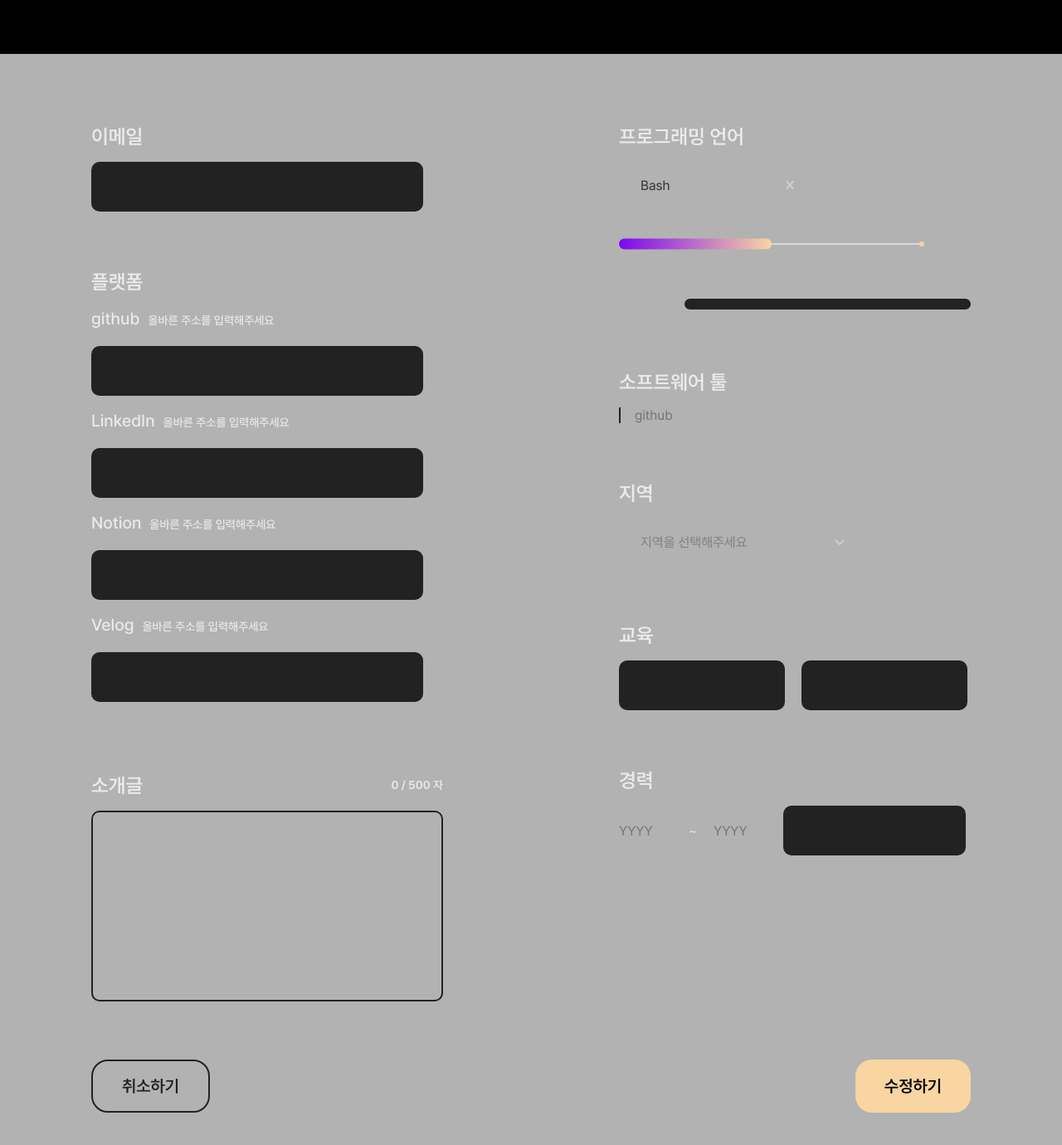
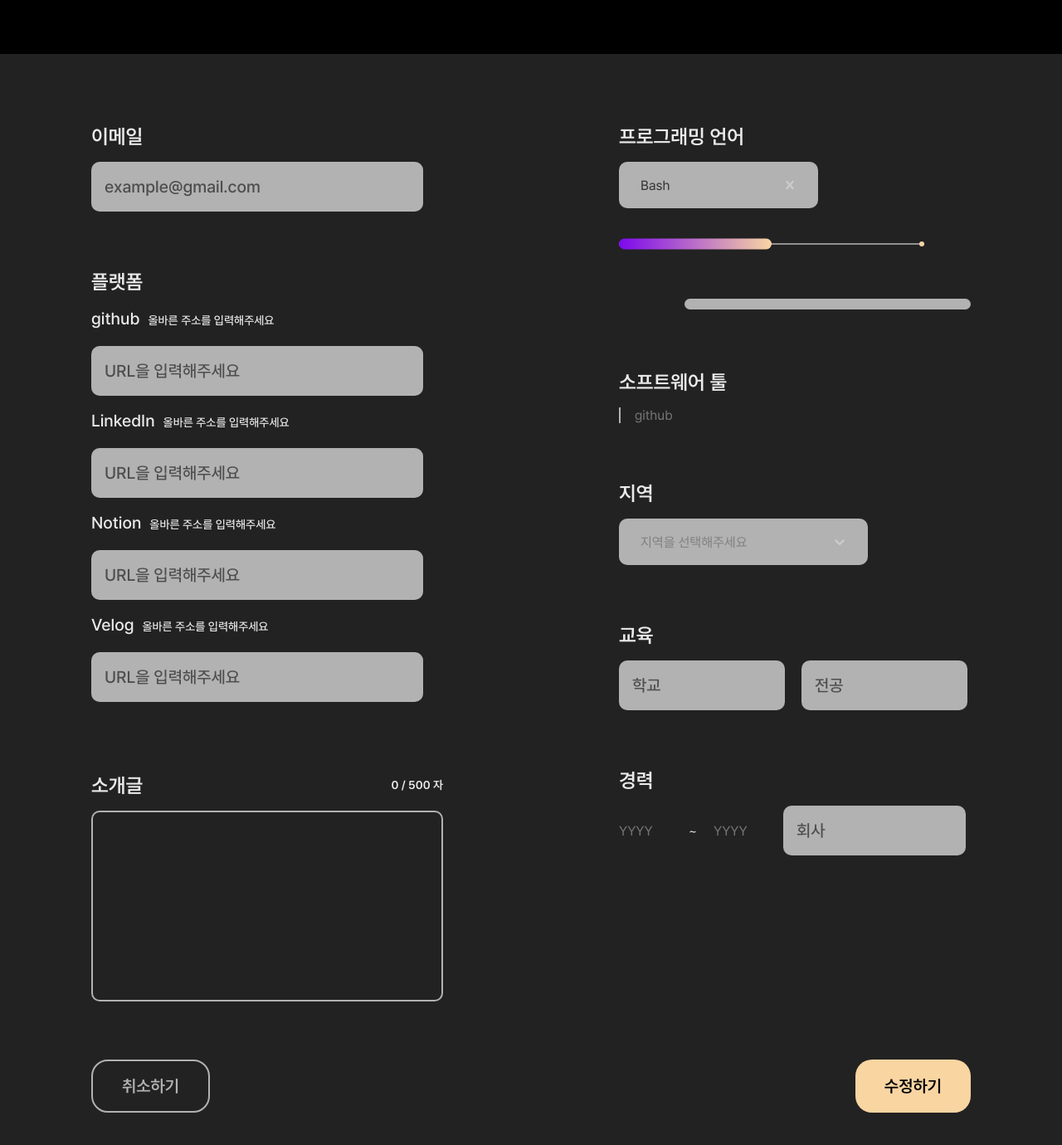
Before and after one commit to gnfnfnr/LetsGitIt, a React (Create React App) app in the folder src/main/resources/frontend/: page /mypage/edit in a window 1280 px wide. Shown: the top 1380 px of the page at 83% size. Built offline with nearby package versions, Linux system fonts and the light colour scheme.

Commit message:
fix: resolve key error of using map

```diff
--- a/src/main/resources/frontend/src/App.tsx
+++ b/src/main/resources/frontend/src/App.tsx
@@ -43,8 +43,8 @@ function App() {
         </Route>
         <Route path="/matching" element={<Matching />} />
         <Route element={<Board />}>
-          <Route path="/board/project" />
-          <Route path="/board/community" />
+          <Route path="/board/project" element={<Board />} />
+          <Route path="/board/community" element={<Board />} />
         </Route>
         <Route path="/mypage" element={<MyPage />} />
         <Route path="/TeamMatchingCreate" element={<TeamMatchingCreate />} />
--- a/src/main/resources/frontend/src/pages/board/AllPost.tsx
+++ b/src/main/resources/frontend/src/pages/board/AllPost.tsx
@@ -98,7 +98,8 @@ export default function AllPost({ data, name }: AllPostInfo) {
           </BoardSort>
         </MainBoardHeader>
         <PostMainBox>
-          {mainData && mainData[page].map((item) => <PostItem {...item} />)}
+          {mainData &&
+            mainData[page].map((item) => <PostItem {...item} key={item.id} />)}
         </PostMainBox>
         <MainBoardPages>
           {fullPageNumber &&
--- a/src/main/resources/frontend/src/pages/board/HotPost.tsx
+++ b/src/main/resources/frontend/src/pages/board/HotPost.tsx
@@ -128,8 +128,8 @@ export default function HotPost({ data, name }: AllPostInfo) {
         />
         <PostBox>
           {hotData &&
-            hotData[slide].map((item, index) => {
-              return <PostItem {...item} />;
+            hotData[slide].map((item) => {
+              return <PostItem {...item} key={item.id} />;
             })}
         </PostBox>{" "}
         <RightArrow
--- a/src/main/resources/frontend/src/pages/board/ProjectPostCreate.tsx
+++ b/src/main/resources/frontend/src/pages/board/ProjectPostCreate.tsx
@@ -188,8 +188,13 @@ export default function ProjectCreate() {
               <p>{title}</p>
               <CompletedTeam>
                 <div>
-                  {team.map(({ image }, index) => (
-                    <UserImage src={image} alt="팀원" index={index} />
+                  {team.map(({ username, image }, index) => (
+                    <UserImage
+                      src={image}
+                      alt="팀원"
+                      index={index}
+                      key={username}
+                    />
                   ))}
                 </div>
                 <CompletedPart>{part}</CompletedPart>
--- a/src/main/resources/frontend/src/pages/home/SelectMatching.tsx
+++ b/src/main/resources/frontend/src/pages/home/SelectMatching.tsx
@@ -163,7 +163,7 @@ export default function SelectMatching() {
               </ContentDate>
               <ContentTeam>
                 {data[index].team.map(({ username, image }) => (
-                  <TeamUser>
+                  <TeamUser key={username}>
                     <img src={image} alt="프로필 사진" />
                     <span>{username}</span>
                   </TeamUser>
--- a/src/main/resources/frontend/src/pages/profile/EditProfile.tsx
+++ b/src/main/resources/frontend/src/pages/profile/EditProfile.tsx
@@ -5,7 +5,7 @@ import SelectRegion from "./SelectRegion";
 
 const EditProfileBox = styled.div`
   max-width: 1280px;
-  background: var(--color-sub-3);
+  background: var(--color-sub-2);
   margin: 65px auto 0;
   padding: 85px 110px 92px;
   box-sizing: border-box;
@@ -38,8 +38,8 @@ const EditProfileButton = styled.div`
   }
 `;
 const ButtonCancel = styled.button`
-  border: 2px solid var(--color-sub-2);
-  color: var(--color-sub-2);
+  border: 2px solid var(--color-sub-3);
+  color: var(--color-sub-3);
 `;
 const ButtonComplete = styled.button`
   background: var(--color-main-4);
@@ -57,7 +57,7 @@ const LargeInput = styled.textarea`
   all: unset;
   resize: none;
   height: 230px;
-  border: 2px solid var(--color-sub-2);
+  border: 2px solid var(--color-sub-3);
   border-radius: 10px;
   padding: 18px 16px;
   box-sizing: border-box;
@@ -88,10 +88,10 @@ const InputItem = styled.li`
   width: 100%;
 
   & input[type="text"] {
-    color: var(--color-sub-2);
+    color: var(--color-sub-3);
     font-weight: 500;
     font-size: 20px;
-    background: var(--color-sub-2);
+    background: var(--color-sub-3);
     border-radius: 10px;
     padding: 18px 16px;
     width: 100%;
@@ -153,12 +153,12 @@ const NewRange = styled.div`
   display: flex;
   width: 100%;
   height: 13px;
-  background: var(--color-sub-2);
+  background: var(--color-sub-3);
   border-radius: 10px;
 `;
 
 const BorderInput = styled.input`
-  border-left: 2px solid var(--color-sub-2);
+  border-left: 2px solid var(--color-sub-3);
   padding-left: 17px;
   width: 100%;
 `;
@@ -303,7 +303,7 @@ export default function EditProfile() {
                     fillRule="evenodd"
                     clipRule="evenodd"
                     d="M9 11V20H11V11H20V9H11V0H9V9H0V11H9Z"
-                    fill="var(--color-sub-3)"
+                    fill="var(--color-sub-2)"
                   />
                 </svg>
                 <NewRange />
```
